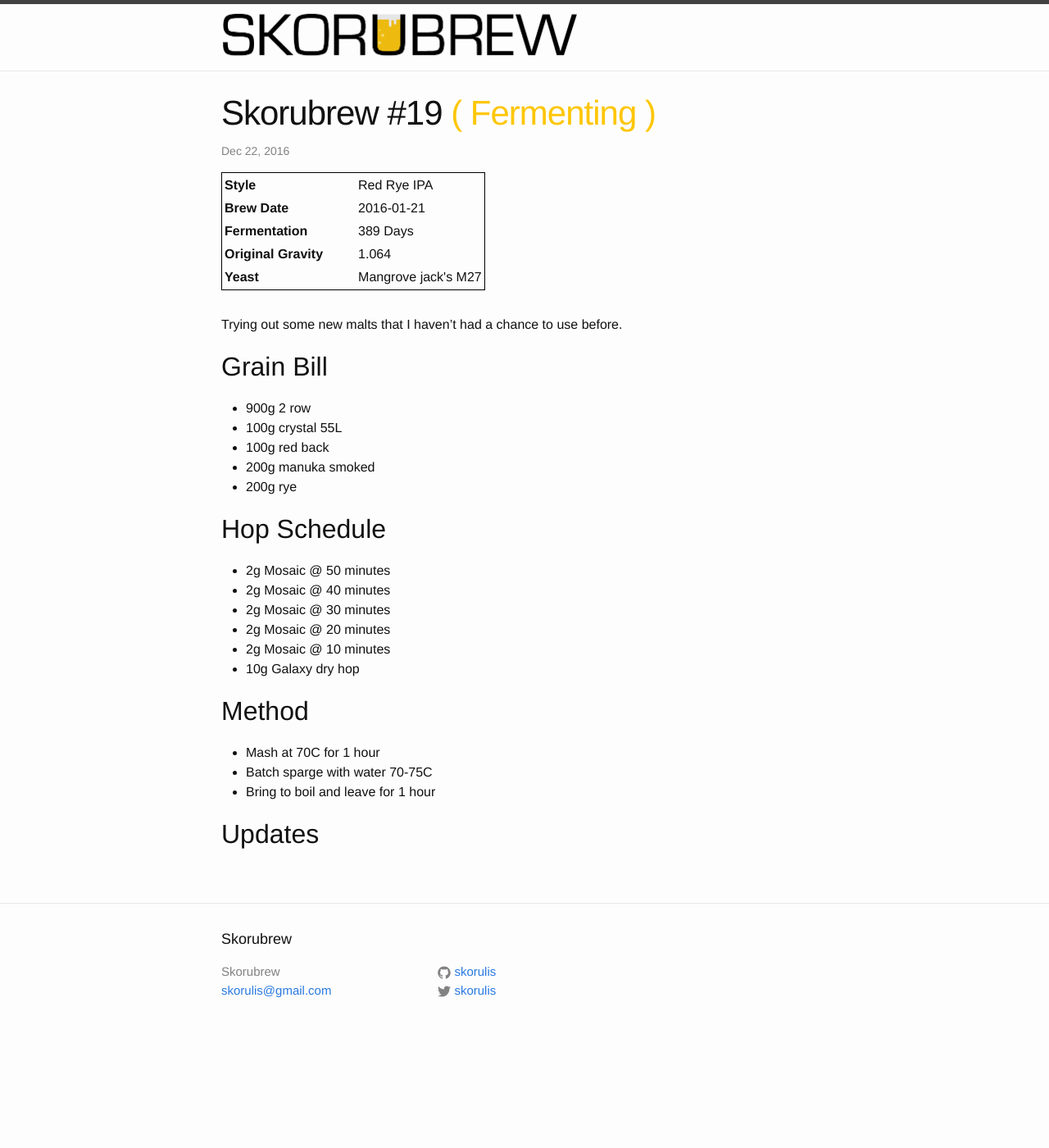
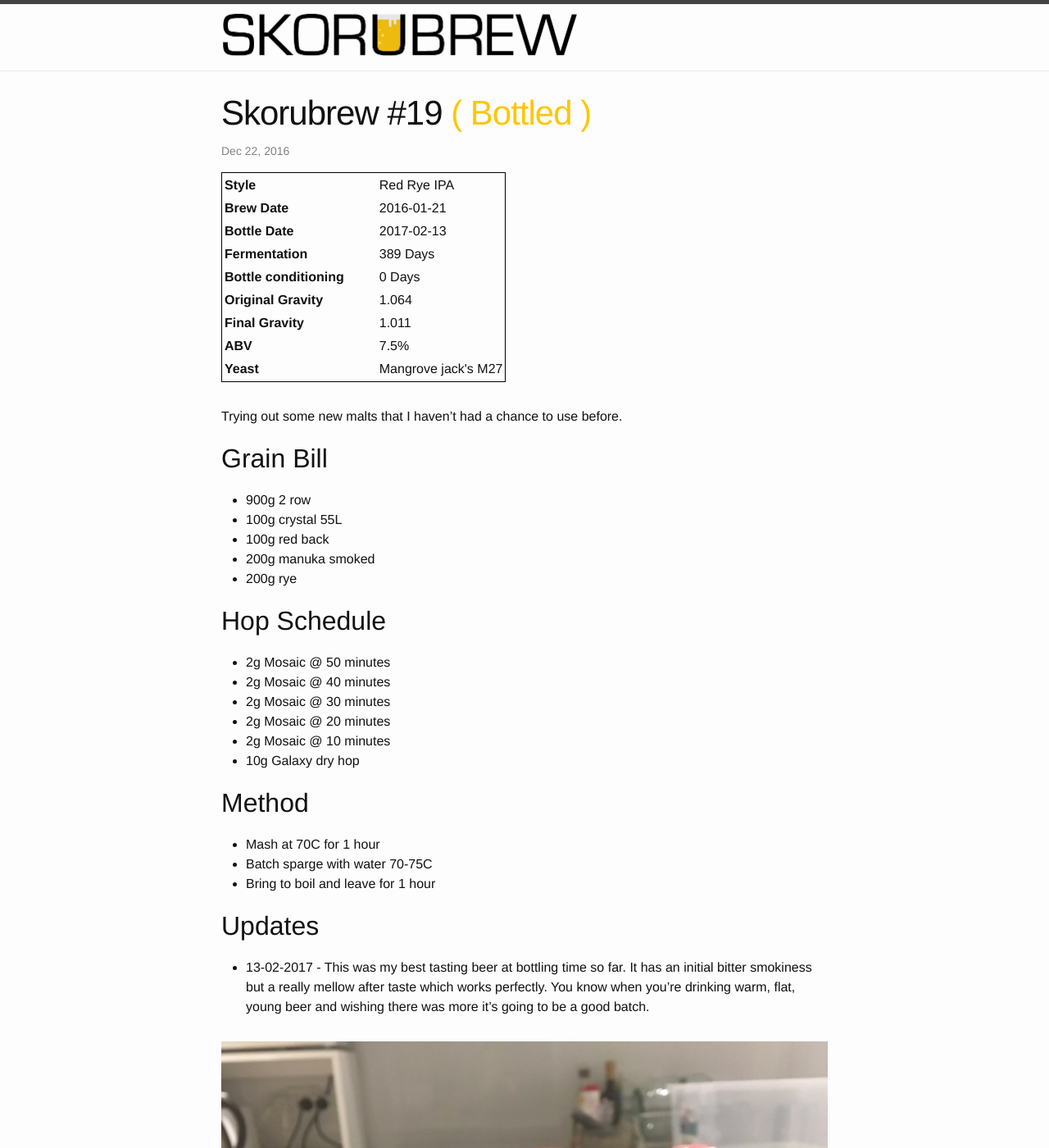
Before and after one commit to skorulis/homebrew, a Jekyll site: the page built from _posts/2016-12-22-skorubrew-19.markdown, in a window 1280 px wide and 1400 px high. Shown: the whole window at 82% size. Built offline with Jekyll 4.4.1, drawn with Linux system fonts in a browser that asks for light colours.

Commit message:
Bottled #19

```diff
--- a/_posts/2016-12-22-skorubrew-19.markdown
+++ b/_posts/2016-12-22-skorubrew-19.markdown
@@ -7,14 +7,16 @@
 date:   2016-12-22
 brew-date: 2016-01-21
 dry-hop-date: 2017-02-02
-bottle-date:
-brew-status : Fermenting
-status-num: 1
+bottle-date: 2017-02-13
+brew-status : Bottled
+status-num: 2
 original-gravity: 1.064
 original-brix: 16
-final-gravity:
-alcohol-pct:
+final-gravity: 1.011
+final-brix: 7
+alcohol-pct: 7.5
 yeast-temp : 25
+total-bottles: 10
 yeast: Mangrove jack's M27
 ---
 
@@ -50,3 +52,5 @@
 
 Updates
 -------
+
+* 13-02-2017 - This was my best tasting beer at bottling time so far. It has an initial bitter smokiness but a really mellow after taste which works perfectly. You know when you're drinking warm, flat, young beer and wishing there was more it's going to be a good batch.
```
Also changed, not shown: assets/bottled-19.jpg (added).
